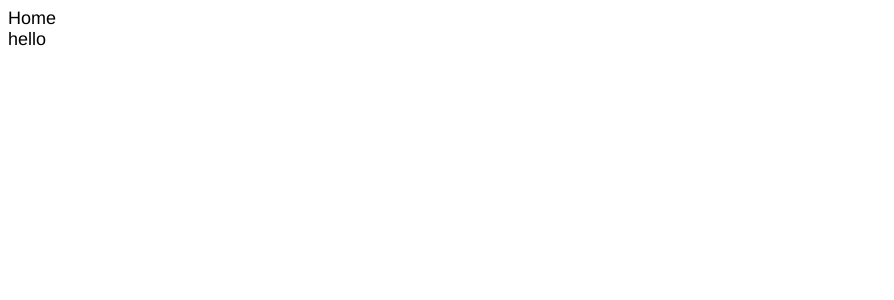
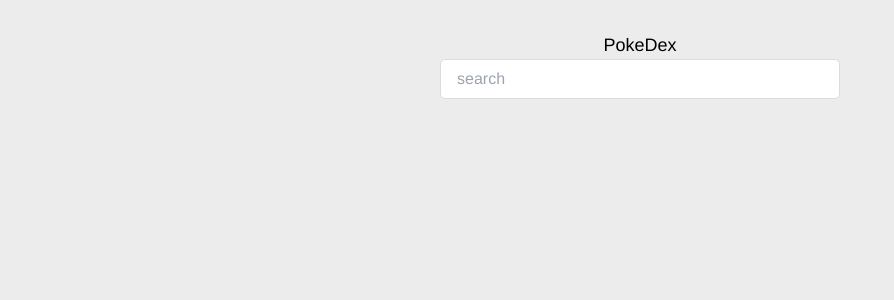
Before and after one commit to siddacool/pokedex-vue, a Vue app: page / in a window 1280 px wide. Shown: the top 300 px of the page, without its empty margins (0-894 px from the left). Built offline with nearby package versions, Linux system fonts and the light colour scheme.

Commit message:
tailwind added

```diff
--- a/package.json
+++ b/package.json
@@ -17,11 +17,14 @@
     "@vue/compiler-sfc": "^3.0.5",
     "@vue/eslint-config-prettier": "^6.0.0",
     "@vue/eslint-config-typescript": "^7.0.0",
+    "autoprefixer": "^10.2.6",
     "eslint": "^7.29.0",
     "eslint-plugin-prettier": "^3.4.0",
     "eslint-plugin-vue": "^7.12.1",
+    "postcss": "^8.3.5",
     "prettier": "^2.3.2",
     "sass": "^1.35.1",
+    "tailwindcss": "^2.2.4",
     "typescript": "^4.3.2",
     "vite": "^2.3.8",
     "vue-tsc": "^0.0.24"
--- /dev/null
+++ b/postcss.config.js
@@ -0,0 +1,6 @@
+module.exports = {
+  plugins: {
+    tailwindcss: {},
+    autoprefixer: {},
+  },
+}
--- a/src/App.vue
+++ b/src/App.vue
@@ -11,9 +11,26 @@ export default defineComponent({
 </script>
 
 <style>
+* {
+  box-sizing: border-box;
+}
+
+body {
+  margin: 0;
+  padding: 0;
+  min-height: 100vh;
+  overflow: hidden;
+}
+
 #app {
   font-family: Avenir, Helvetica, Arial, sans-serif;
   -webkit-font-smoothing: antialiased;
   -moz-osx-font-smoothing: grayscale;
+
+  height: 100vh;
+  overflow-y: auto;
+  background-color: #ececec;
+  padding: 16px;
+  padding-top: 32px;
 }
 </style>
--- a/src/components/Hello.vue
+++ /dev/null
@@ -1,12 +0,0 @@
-<template>
-  <div class="hello">hello</div>
-</template>
-
-<script lang="ts">
-import { defineComponent } from 'vue';
-export default defineComponent({
-  setup: () => {
-    console.log('yo');
-  },
-});
-</script>
--- /dev/null
+++ b/src/components/Search.vue
@@ -0,0 +1,41 @@
+<template>
+  <div class="search">
+    <input type="text" placeholder="search" />
+  </div>
+</template>
+
+<script lang="ts">
+import { defineComponent } from 'vue';
+
+export default defineComponent({
+  setup: () => {
+    console.log('yo');
+  },
+});
+</script>
+
+<style lang="scss" scoped>
+.search {
+  width: 100%;
+  max-width: 700px;
+  height: 40px;
+  background-color: #fff;
+  border-radius: 5px;
+  overflow: hidden;
+  border: 1px solid #dcdcdc;
+
+  @media (min-width: 900px) {
+    max-width: 400px;
+  }
+
+  input {
+    width: 100%;
+    background-color: transparent;
+    height: 100%;
+    outline: none;
+    border: none;
+    padding: 0 16px;
+    font-size: 1rem;
+  }
+}
+</style>
--- /dev/null
+++ b/src/index.scss
@@ -0,0 +1,4 @@
+/* ./src/index.css */
+@tailwind base;
+@tailwind components;
+@tailwind utilities;
--- a/src/main.ts
+++ b/src/main.ts
@@ -1,5 +1,6 @@
 import { createApp } from 'vue';
 import router from './router';
 import App from './App.vue';
+import './index.scss';
 
 createApp(App).use(router).mount('#app');
--- a/src/pages/Home.vue
+++ b/src/pages/Home.vue
@@ -1,21 +1,34 @@
 <template>
-  <div class="home">Home <Hello /></div>
+  <div class="home">
+    <h1>PokeDex</h1>
+    <Search />
+  </div>
 </template>
 
 <script lang="ts">
 import { defineComponent } from 'vue';
-import Hello from 'components/Hello.vue';
+import Search from 'components/Search.vue';
 
 export default defineComponent({
   setup: () => {
     console.log('yo');
   },
-  components: { Hello },
+  components: { Search },
 });
 </script>
 
 <style lang="scss" scoped>
 .home {
   font-size: 18px;
+  display: flex;
+  flex-direction: column;
+
+  @media (min-width: 900px) {
+    align-items: center;
+  }
+
+  h1 {
+    text-align: center;
+  }
 }
 </style>
--- /dev/null
+++ b/tailwind.config.js
@@ -0,0 +1,12 @@
+module.exports = {
+  mode: 'jit',
+  purge: ['./index.html', './src/**/*.{vue,js,ts,jsx,tsx}'],
+  darkMode: false, // or 'media' or 'class'
+  theme: {
+    extend: {},
+  },
+  variants: {
+    extend: {},
+  },
+  plugins: [],
+};
```
Also changed, not shown: 1 other file (tests, documents, lock files or other folders).
